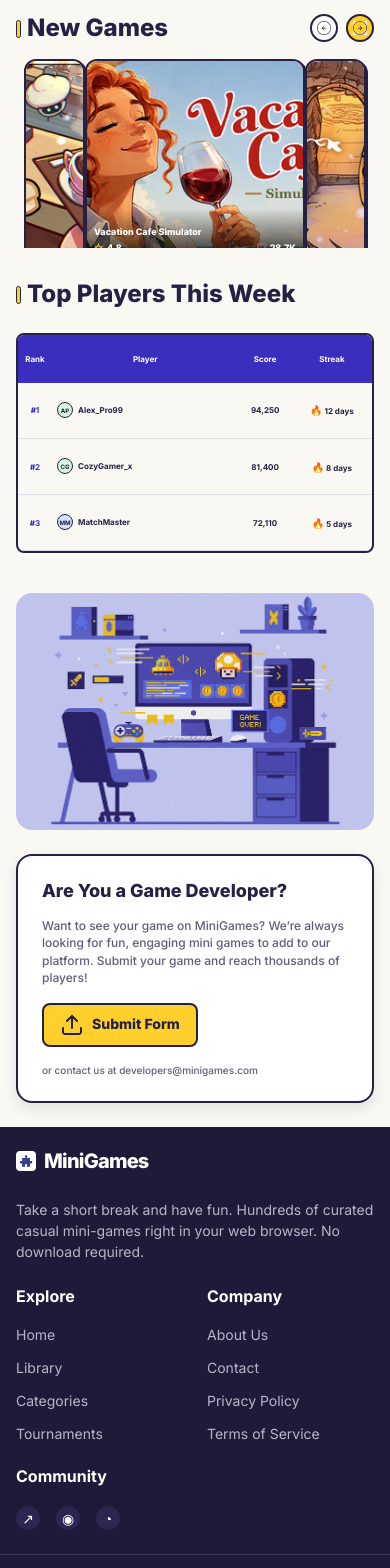
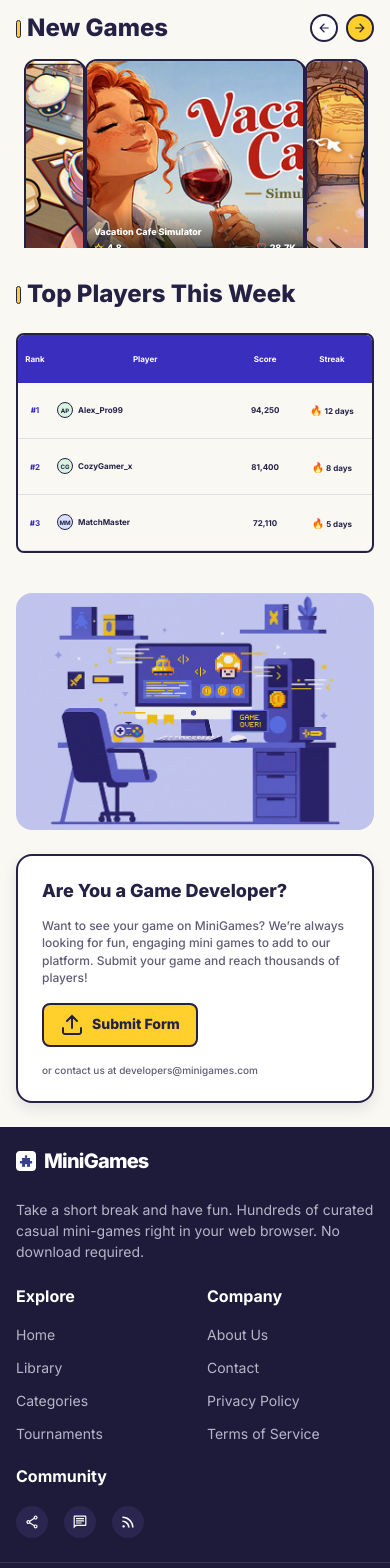
Before and after one commit to RezusDarsus/minigames, a website built with Vite: page index.html in a window 390 px wide. Shown: the part 397-1965 px from the top of the page. Built offline with nearby package versions, Linux system fonts and the light colour scheme.

Commit message:
fix(icons): use Figma SVG icons for carousel arrows and footer socials
The carousel arrows were 48px PNGs with a visible box artefact, and
the footer socials were the text characters U+2197, U+25C9 and U+25D4.
Inline the exported glyphs instead so they stay sharp and pick up the
surrounding colour.

The social buttons were also undersized. Figma draws them as 40px
circles on desktop and 32px on tablet and phone, against 28px and 24px
here, with the glyph set at 20px and 16px. The phone footer link rule
matches the social anchors too, so the compact rule is scoped under
.footer-links to keep its 16px glyph.

```diff
--- a/src/pages/home/home-page.ts
+++ b/src/pages/home/home-page.ts
@@ -1,10 +1,13 @@
 import { gameCards, leaderboardPlayers, type GameCard } from '../../data/home-data';
+import arrowBackIcon from '../../assets/icons/arrow-back.svg?raw';
+import arrowForwardIcon from '../../assets/icons/arrow-forward.svg?raw';
+import chatIcon from '../../assets/icons/chat.svg?raw';
+import rssFeedIcon from '../../assets/icons/rss-feed.svg?raw';
+import shareIcon from '../../assets/icons/share.svg?raw';
 
 type AuthMode = 'login' | 'register';
 
 const assets = {
-  arrowBack: new URL('../../assets/icons/arrow-back.png', import.meta.url).href,
-  arrowForward: new URL('../../assets/icons/arrow-forward.png', import.meta.url).href,
   developer: new URL('../../assets/images/figma-07.png', import.meta.url).href,
   heart: new URL('../../assets/icons/figma-01.svg', import.meta.url).href,
   logo: new URL('../../assets/images/figma-05.png', import.meta.url).href,
@@ -76,11 +79,11 @@ const homeMarkup = (): string => `
     <aside id="mobile-navigation" class="mobile-menu" aria-label="Mobile navigation" aria-hidden="true"><div class="mobile-menu__top"><a class="brand" href="#home"><img src="${assets.logo}" alt="" /><span>MiniGames</span></a><button class="close-button" type="button" data-close-menu aria-label="Close navigation menu">×</button></div><nav>${navigation.map((item) => `<a class="${item === 'Home' ? 'is-current' : ''}" href="#home" data-close-menu>${item}</a>`).join('')}</nav><div class="mobile-menu__actions"><button class="button button--outline button--wide" type="button" data-open-auth="login">Log In</button><button class="button button--primary button--wide" type="button" data-open-auth="register">Sign Up</button></div></aside>
     <main id="home">
       <section class="hero"><div class="hero__content"><h1>Take a Short Break &amp; Have Fun</h1><p>Discover hundreds of curated casual mini-games. Play instantly in your browser — puzzle, match 3, farm, and board classics.</p><button class="button button--primary button--static" type="button">Browse Library</button></div></section>
-      <section class="section new-games" aria-labelledby="new-games-title"><div class="section-heading section-heading--with-actions"><h2 id="new-games-title">New Games</h2><div class="carousel-actions"><button type="button" tabindex="-1" aria-disabled="true" aria-label="Previous games"><img src="${assets.arrowBack}" alt="" /></button><button class="is-primary" type="button" tabindex="-1" aria-disabled="true" aria-label="Next games"><img src="${assets.arrowForward}" alt="" /></button></div></div><div class="game-carousel">${gameCards.map((game) => cardMarkup(game)).join('')}</div></section>
+      <section class="section new-games" aria-labelledby="new-games-title"><div class="section-heading section-heading--with-actions"><h2 id="new-games-title">New Games</h2><div class="carousel-actions"><button type="button" tabindex="-1" aria-disabled="true" aria-label="Previous games">${arrowBackIcon}</button><button class="is-primary" type="button" tabindex="-1" aria-disabled="true" aria-label="Next games">${arrowForwardIcon}</button></div></div><div class="game-carousel">${gameCards.map((game) => cardMarkup(game)).join('')}</div></section>
       <section class="section leaderboard" aria-labelledby="leaderboard-title"><div class="section-heading"><h2 id="leaderboard-title">Top Players This Week</h2></div><div class="leaderboard__table-wrap"><table><thead><tr><th>Rank</th><th>Player</th><th class="games-played">Games Played</th><th>Score</th><th>Streak</th><th class="favorite-game">Favorite Game</th></tr></thead><tbody>${playerRows()}</tbody></table></div></section>
       <section class="developer-section" aria-labelledby="developer-title"><img class="developer-section__art" src="${assets.developer}" alt="A game developer's workspace illustration" /><div class="developer-section__content"><h2 id="developer-title">Are You a Game Developer?</h2><p>Want to see your game on MiniGames? We’re always looking for fun, engaging mini games to add to our platform. Submit your game and reach thousands of players!</p><button class="button button--primary button--static" type="button"><img src="${assets.upload}" alt="" />Submit Form</button><small>or contact us at developers@minigames.com</small></div></section>
     </main>
-    <footer class="site-footer"><div class="site-footer__top"><div class="footer-intro"><a class="brand" href="#home"><img src="${assets.logo}" alt="" /><span>MiniGames</span></a><p>Take a short break and have fun. Hundreds of curated casual mini-games right in your web browser. No download required.</p></div><div class="footer-links"><div><h3>Explore</h3><a href="#home">Home</a><a href="#home">Library</a><a href="#home">Categories</a><a href="#home">Tournaments</a></div><div><h3>Company</h3><a href="#home">About Us</a><a href="#home">Contact</a><a href="#home">Privacy Policy</a><a href="#home">Terms of Service</a></div><div><h3>Community</h3><div class="social-links"><a href="#home" aria-label="Share">↗</a><a href="#home" aria-label="Chat">◉</a><a href="#home" aria-label="RSS feed">◔</a></div></div></div></div><div class="site-footer__bottom"><span>© 2026 MiniGames. All rights reserved.</span><a href="https://rs.school/courses/short-track">RS School</a><a href="https://github.com/RezusDarsus">@RezusDarsus</a><span>Designed with love</span></div></footer>
+    <footer class="site-footer"><div class="site-footer__top"><div class="footer-intro"><a class="brand" href="#home"><img src="${assets.logo}" alt="" /><span>MiniGames</span></a><p>Take a short break and have fun. Hundreds of curated casual mini-games right in your web browser. No download required.</p></div><div class="footer-links"><div><h3>Explore</h3><a href="#home">Home</a><a href="#home">Library</a><a href="#home">Categories</a><a href="#home">Tournaments</a></div><div><h3>Company</h3><a href="#home">About Us</a><a href="#home">Contact</a><a href="#home">Privacy Policy</a><a href="#home">Terms of Service</a></div><div><h3>Community</h3><div class="social-links"><a href="#home" aria-label="Share">${shareIcon}</a><a href="#home" aria-label="Chat">${chatIcon}</a><a href="#home" aria-label="RSS feed">${rssFeedIcon}</a></div></div></div></div><div class="site-footer__bottom"><span>© 2026 MiniGames. All rights reserved.</span><a href="https://rs.school/courses/short-track">RS School</a><a href="https://github.com/RezusDarsus">@RezusDarsus</a><span>Designed with love</span></div></footer>
     <dialog class="auth-dialog" aria-labelledby="auth-dialog-title"><div class="auth-dialog__inner"><button class="close-button auth-dialog__close" type="button" data-close-auth aria-label="Close authentication dialog">×</button><div class="auth-dialog__content"></div></div></dialog>
   </div>`;
 
--- a/src/styles/_tokens.scss
+++ b/src/styles/_tokens.scss
@@ -72,6 +72,8 @@ $button-height-small: 37px;
 $button-height-medium: 48px;
 $button-height-large: 56px;
 $tab-height: 48px;
+$social-button-size: 40px;
+$social-button-size-compact: 32px;
 $breakpoint-phone: 480px;
 $breakpoint-tablet: 768px;
 $breakpoint-desktop: 1920px;
--- a/src/styles/home.scss
+++ b/src/styles/home.scss
@@ -259,13 +259,14 @@
   place-items: center;
   border: token.$border;
   border-radius: 50%;
+  color: token.$color-ink;
   cursor: default;
   background: token.$color-white;
 }
 .carousel-actions button.is-primary {
   background: token.$color-primary;
 }
-.carousel-actions img {
+.carousel-actions svg {
   width: 24px;
   height: 24px;
 }
@@ -493,12 +494,13 @@
 }
 .social-links a {
   display: grid;
-  width: 28px;
-  height: 28px;
+  width: token.$social-button-size;
+  height: token.$social-button-size;
   place-items: center;
   border: 1px solid transparent;
   border-radius: 50%;
   color: token.$color-white;
+  font-size: token.$font-size-title-small;
   background: token.$color-footer-low;
 }
 .site-footer__bottom {
@@ -788,9 +790,14 @@
     width: 36px;
     height: 36px;
   }
-  .carousel-actions img {
+  .carousel-actions svg {
     width: 18px;
     height: 18px;
+  }
+  .footer-links .social-links a {
+    width: token.$social-button-size-compact;
+    height: token.$social-button-size-compact;
+    font-size: token.$font-size-body;
   }
   .game-carousel {
     grid-template-columns: 110px minmax(0, 1fr) 110px;
@@ -980,7 +987,7 @@
     width: 28px;
     height: 28px;
   }
-  .carousel-actions img {
+  .carousel-actions svg {
     width: 14px;
     height: 14px;
   }
@@ -1046,10 +1053,6 @@
   .footer-links > div:last-child {
     grid-column: 1 / -1;
   }
-  .social-links a {
-    width: 24px;
-    height: 24px;
-  }
   .site-footer__bottom {
     display: grid;
     grid-template-columns: 1fr 1fr;
```
Also changed, not shown: src/assets/icons/arrow-back.png (deleted), src/assets/icons/arrow-forward.png (deleted).
